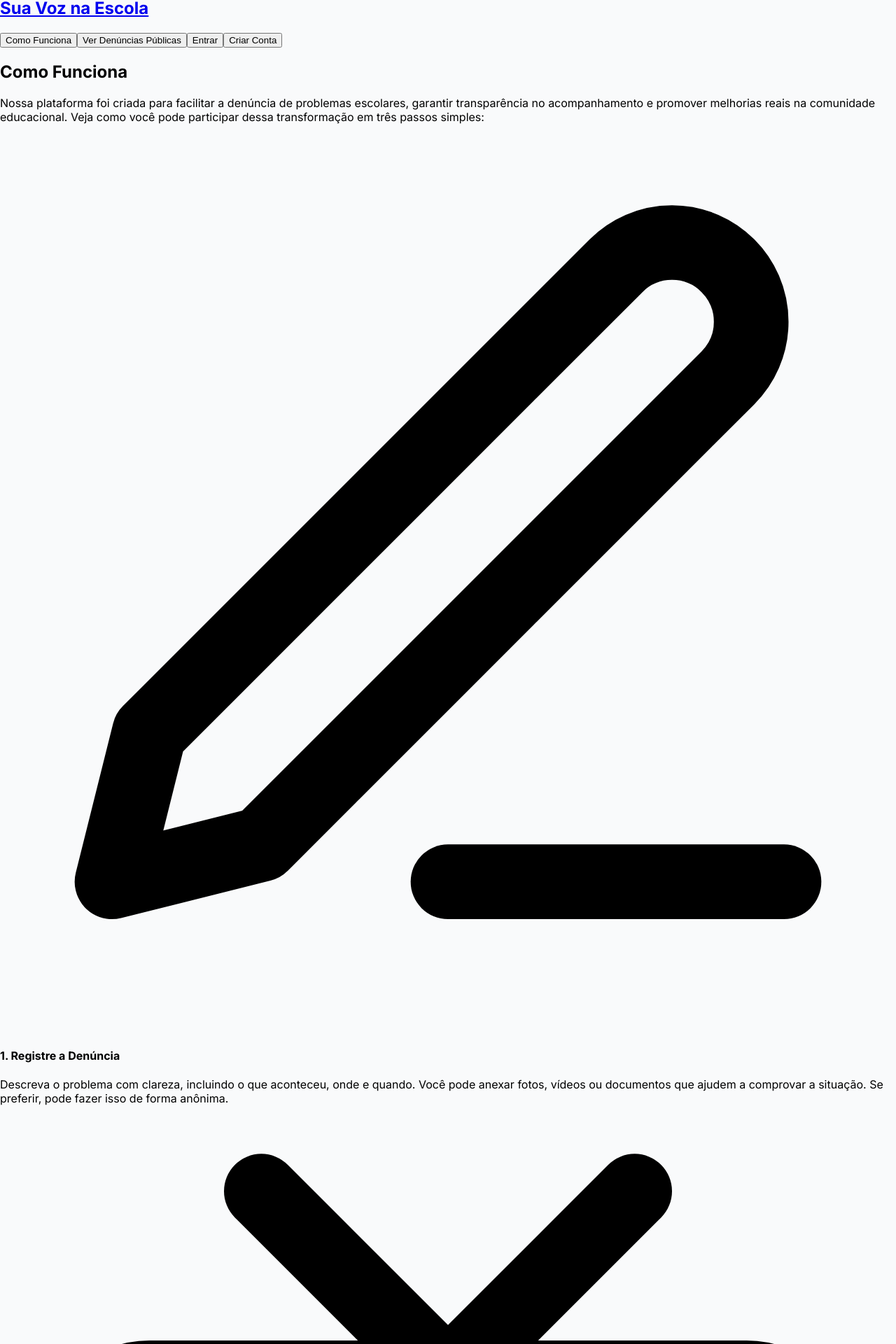
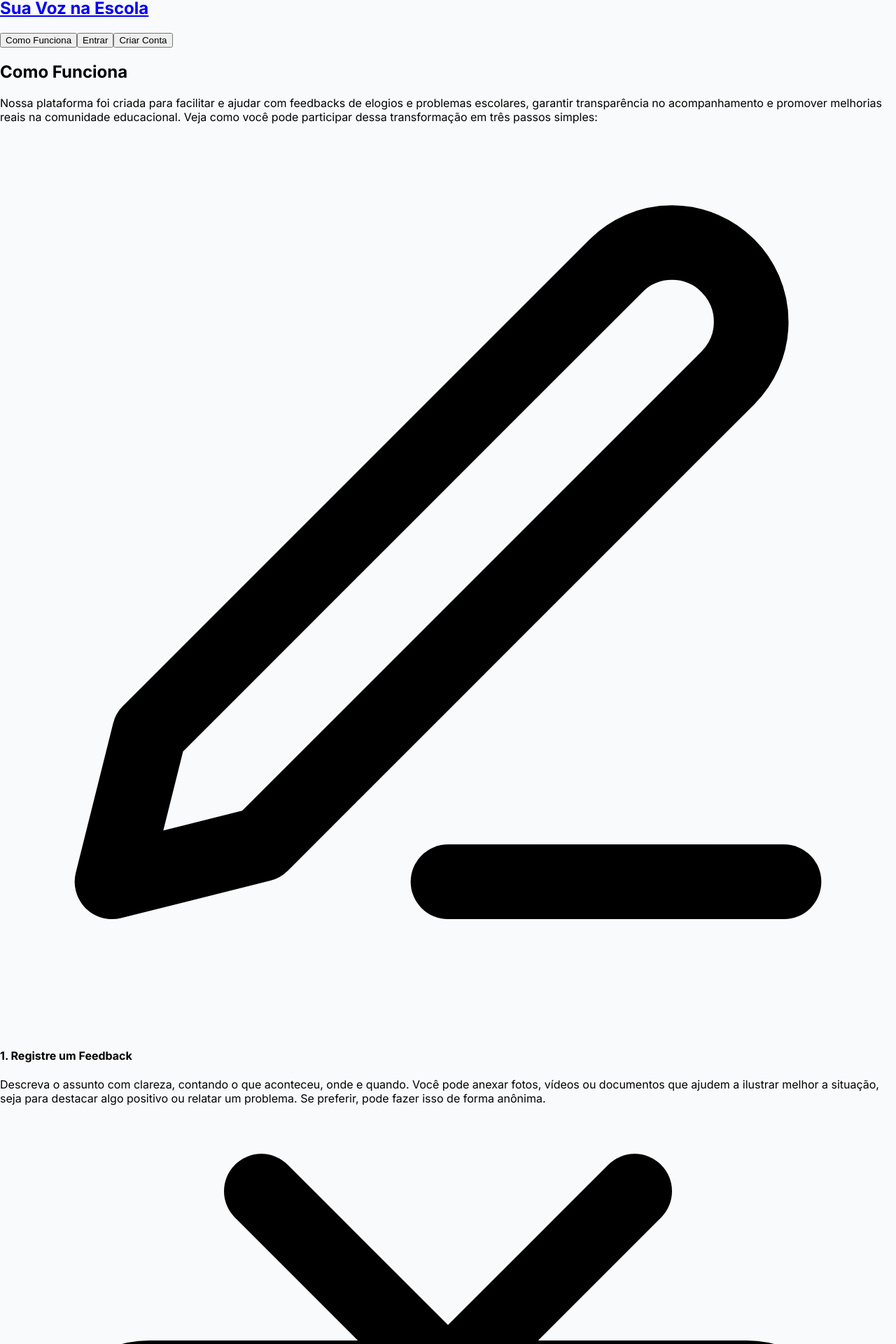
Before and after one commit to fmascena-dev/edureport, a React (Vite) app: page /howitworks in a window 1280 px wide. Shown: the part 1307-3227 px from the top of the page at 70% size. Built offline with nearby package versions, Linux system fonts and the light colour scheme; the HTML template or start-up script is replaced by a standard one.

Commit message:
Atualização de texto

```diff
--- a/src/components/HeroSection.jsx
+++ b/src/components/HeroSection.jsx
@@ -42,8 +42,7 @@ const HeroSection = () => {
         */}
 
         <p className="text-lg md:text-xl max-w-2xl mx-auto mb-8 text-white">
-          Relate problemas, denuncie e acompanhe as respostas das autoridades de
-          forma anônima e segura.
+          Conte o que está dando certo e o que pode melhorar — registre problemas e elogios e receba retornos das autoridades com segurança e anonimato.
         </p>
         {/*
           Parágrafo de apoio (subtítulo).
@@ -58,7 +57,7 @@ const HeroSection = () => {
             className="bg-green-500 text-white font-bold py-3 px-8 rounded-full
                      text-lg shadow-xl hover:bg-green-600 transform hover:scale-105
                      transition duration-300 ease-in-out cursor-pointer">
-            Denunciar um Problema
+            Enviar Feedback
           </button>
         </NavLink>
         {/*
--- a/src/components/HowItWorks.jsx
+++ b/src/components/HowItWorks.jsx
@@ -59,7 +59,7 @@ const HowItWorksSection = () => {
               - mb-4: margem inferior 16px
             */}
 
-            <h4 className="text-xl font-semibold text-gray-700 mb-2">1. Registre a Denúncia</h4>
+            <h4 className="text-xl font-semibold text-gray-700 mb-2">1. Registre um Feedback</h4>
             {/*
               Subtítulo do card
               - text-xl: fonte de 20px
@@ -68,7 +68,7 @@ const HowItWorksSection = () => {
               - mb-2: margem inferior 8px
             */}
 
-            <p className="text-gray-600">Descreva o problema em detalhes, anexando fotos ou vídeos se possível.</p>
+            <p className="text-gray-600">Descreva o problema em detalhes, anexando tags e fotos .</p>
             {/*
               Texto explicativo do card
               - text-gray-600: cinza claro
@@ -82,7 +82,7 @@ const HowItWorksSection = () => {
               <polyline points="17 2 12 7 7 2" />
             </svg>
             <h4 className="text-xl font-semibold text-gray-700 mb-2">2. Acompanhe o Status</h4>
-            <p className="text-gray-600">Receba atualizações sobre o andamento da sua denúncia, de forma transparente.</p>
+            <p className="text-gray-600">Receba atualizações sobre o andamento de seu feedback, de forma transparente.</p>
             {/*
               Card 2: acompanha o status da denúncia
               Ícone verde, título, texto explicativo
--- a/src/components/Navbar.jsx
+++ b/src/components/Navbar.jsx
@@ -33,17 +33,22 @@ const Navbar = () => {
       </div>
 
       <div className="space-x-4">
+
         <NavLink to="/howitworks">
           <button className="text-blue-600 font-semibold py-2 px-4 rounded-full border-2 border-blue-600 hover:bg-purple-50 transition duration-300 cursor-pointer">
             Como Funciona
           </button>
         </NavLink>
 
+        {/*
+        // Poderá ser implementado futuramente
+
         <NavLink to="/seepubliccomplaints">
           <button className="text-blue-600 font-semibold py-2 px-4 rounded-full border-2 border-blue-600 hover:bg-purple-50 transition duration-300 cursor-pointer">
             Ver Denúncias Públicas
           </button>
         </NavLink>
+        */}
 
         {isAuthenticated() ? (
           <>
--- a/src/components/StatisticsSection.jsx
+++ b/src/components/StatisticsSection.jsx
@@ -52,7 +52,7 @@ const StatisticsSection = () => {
               - font-bold: negrito
               - text-blue-600: cor azul
             */}
-            <p className="text-gray-600 text-lg">Denúncias Registradas</p>
+            <p className="text-gray-600 text-lg">Feedbacks Registrados</p>
             {/*
               Descrição do número
               - text-gray-600: cinza médio
@@ -73,7 +73,7 @@ const StatisticsSection = () => {
           {/* Estatística 3 */}
           <div className="p-6">
             <p className="text-6xl font-bold text-yellow-500">324</p>
-            <p className="text-gray-600 text-lg">Problemas em Análise</p>
+            <p className="text-gray-600 text-lg">Feedbacks em Análise</p>
             {/*
               Número e descrição da terceira estatística
               - Número em amarelo
--- a/src/pages/HowItWorksPage.jsx
+++ b/src/pages/HowItWorksPage.jsx
@@ -26,9 +26,11 @@ const HowItWorksPage = () => {
         */}
 
         <p className="text-center font-semibold text-gray-700 text-lg mb-16 max-w-3xl mx-auto">
-          Nossa plataforma foi criada para facilitar a denúncia de problemas escolares,
-          garantir transparência no acompanhamento e promover melhorias reais na comunidade educacional.
-          Veja como você pode participar dessa transformação em três passos simples:
+          Nossa plataforma foi criada para facilitar e ajudar com feedbacks de
+          elogios e problemas escolares, garantir transparência no
+          acompanhamento e promover melhorias reais na comunidade educacional.
+          Veja como você pode participar dessa transformação em três passos
+          simples:
         </p>
         {/*
           Parágrafo de introdução
@@ -68,8 +70,16 @@ const HowItWorksPage = () => {
                 - transition duration-300: animação suave de 300ms
               */}
 
-              <svg xmlns="http://www.w3.org/2000/svg" className="h-16 w-16 text-blue-500 mx-auto mb-4"
-                viewBox="0 0 24 24" fill="none" stroke="currentColor" strokeWidth="2" strokeLinecap="round" strokeLinejoin="round">
+              <svg
+                xmlns="http://www.w3.org/2000/svg"
+                className="h-16 w-16 text-blue-500 mx-auto mb-4"
+                viewBox="0 0 24 24"
+                fill="none"
+                stroke="currentColor"
+                strokeWidth="2"
+                strokeLinecap="round"
+                strokeLinejoin="round"
+              >
                 <path d="M12 20h9" />
                 <path d="M16.5 3.5a2.121 2.121 0 013 3L7 19l-4 1 1-4L16.5 3.5z" />
               </svg>
@@ -81,7 +91,9 @@ const HowItWorksPage = () => {
                 - mb-4: margin-bottom
               */}
 
-              <h4 className="text-xl font-semibold text-gray-700 mb-2">1. Registre a Denúncia</h4>
+              <h4 className="text-xl font-semibold text-gray-700 mb-2">
+                1. Registre um Feedback
+              </h4>
               {/*
                 Título do passo 1
                 - text-xl: tamanho da fonte
@@ -91,9 +103,11 @@ const HowItWorksPage = () => {
               */}
 
               <p className="text-gray-600">
-                Descreva o problema com clareza, incluindo o que aconteceu, onde e quando.
-                Você pode anexar fotos, vídeos ou documentos que ajudem a comprovar a situação.
-                Se preferir, pode fazer isso de forma anônima.
+                Descreva o assunto com clareza, contando o que aconteceu, onde e
+                quando. Você pode anexar fotos, vídeos ou documentos que ajudem
+                a ilustrar melhor a situação, seja para destacar algo positivo
+                ou relatar um problema. Se preferir, pode fazer isso de forma
+                anônima.
               </p>
               {/*
                 Descrição do passo 1
@@ -103,32 +117,54 @@ const HowItWorksPage = () => {
 
             {/* Passo 2 */}
             <div className="p-6 bg-white rounded-xl shadow-lg transform hover:scale-105 transition duration-300">
-              <svg xmlns="http://www.w3.org/2000/svg" className="h-16 w-16 text-green-500 mx-auto mb-4"
-                viewBox="0 0 24 24" fill="none" stroke="currentColor" strokeWidth="2" strokeLinecap="round" strokeLinejoin="round">
+              <svg
+                xmlns="http://www.w3.org/2000/svg"
+                className="h-16 w-16 text-green-500 mx-auto mb-4"
+                viewBox="0 0 24 24"
+                fill="none"
+                stroke="currentColor"
+                strokeWidth="2"
+                strokeLinecap="round"
+                strokeLinejoin="round"
+              >
                 <rect x="2" y="7" width="20" height="15" rx="2" ry="2" />
                 <polyline points="17 2 12 7 7 2" />
               </svg>
-              <h4 className="text-xl font-semibold text-gray-700 mb-2">2. Acompanhe o Status</h4>
+              <h4 className="text-xl font-semibold text-gray-700 mb-2">
+                2. Acompanhe o Status
+              </h4>
               <p className="text-gray-600">
-                Após o envio, você receberá um código para acompanhar o andamento da denúncia.
-                Todas as etapas — desde o recebimento até a resolução — são atualizadas em tempo real, garantindo total transparência.
+                Após o envio, você receberá um código para acompanhar o
+                andamento do Feedback. Todas as etapas — desde o recebimento até
+                a resolução — são atualizadas em tempo real, garantindo total
+                transparência.
               </p>
             </div>
 
             {/* Passo 3 */}
             <div className="p-6 bg-white rounded-xl shadow-lg transform hover:scale-105 transition duration-300">
-              <svg xmlns="http://www.w3.org/2000/svg" className="h-16 w-16 text-purple-500 mx-auto mb-4"
-                viewBox="0 0 24 24" fill="none" stroke="currentColor" strokeWidth="2" strokeLinecap="round" strokeLinejoin="round">
+              <svg
+                xmlns="http://www.w3.org/2000/svg"
+                className="h-16 w-16 text-purple-500 mx-auto mb-4"
+                viewBox="0 0 24 24"
+                fill="none"
+                stroke="currentColor"
+                strokeWidth="2"
+                strokeLinecap="round"
+                strokeLinejoin="round"
+              >
                 <path d="M14 2H6a2 2 0 00-2 2v16a2 2 0 002 2h12a2 2 0 002-2V8z" />
                 <path d="M14 2v6h6M10 15h4M10 19h4" />
               </svg>
-              <h4 className="text-xl font-semibold text-gray-700 mb-2">3. Mude a sua Escola</h4>
+              <h4 className="text-xl font-semibold text-gray-700 mb-2">
+                3. Mude a sua Escola
+              </h4>
               <p className="text-gray-600">
-                Cada denúncia contribui para melhorias reais.
-                Os dados ajudam gestores a tomar decisões mais eficazes, promovendo um ambiente escolar mais seguro, justo e acolhedor para todos.
+                Cada Feedback contribui para melhorias reais. Os dados ajudam
+                gestores a tomar decisões mais eficazes, promovendo um ambiente
+                escolar mais seguro, justo e acolhedor para todos.
               </p>
             </div>
-
           </div>
         </div>
       </section>
--- a/src/pages/LoginPage.jsx
+++ b/src/pages/LoginPage.jsx
@@ -63,10 +63,10 @@ const LoginPage = () => {
 
         <h1 className="text-2xl font-bold">Sua voz na Escola</h1>
 
-        <p className="mt-2 mb-5">Plataforma segura para denúncias escolares</p>
+        <p className="mt-2 mb-5">Plataforma segura para feedbacks escolares.</p>
 
         <ul className="text-left mt-2 space-y-2 text-sm">
-          <li>• Denúncias anônimas e seguras</li>
+          <li>• Feedbacks anônimos e seguros</li>
           <li>• Ambiente escolar mais seguro</li>
         </ul>
       </div>
--- a/src/pages/SchoolControlPanel.jsx
+++ b/src/pages/SchoolControlPanel.jsx
@@ -30,7 +30,7 @@ const SchoolControlPainel = () => {
             </h1>
 
             <p className="text-center text-gray-700 text-lg mb-10">
-                Aqui você encontra os principais recursos para gerenciar sua instituição e acompanhar denúncias recebidas.
+                Aqui você encontra os principais recursos para gerenciar sua instituição e acompanhar seus feedbacks recebidos.
             </p>
 
             <div className="grid grid-cols-1 md:grid-cols-2 gap-6 mb-12">
@@ -41,12 +41,12 @@ const SchoolControlPainel = () => {
 
                 <a href="/schoolcomplaints" className="bg-white shadow-md rounded-lg p-6 hover:shadow-lg transition">
                     <h2 className="text-red-600 font-bold text-xl mb-2">Suas Denúncias</h2>
-                    <p className="text-gray-600 text-sm">Acompanhe as denúncias recebidas e tome providências.</p>
+                    <p className="text-gray-600 text-sm">Acompanhe seus feedbacks recebidos e tome providências.</p>
                 </a>
             </div>
 
             <div className="mb-12">
-                <h3 className="text-center text-xl font-bold text-gray-800 mb-6">Denúncias Recebidas</h3>
+                <h3 className="text-center text-xl font-bold text-gray-800 mb-6">Feedbacks Recebidos</h3>
                 <div className="space-y-6">
                     {complaints.map((complaint, index) => (
                         <div key={index} className="bg-white rounded-lg shadow-md p-6">
--- a/src/pages/StudentControlPanel.jsx
+++ b/src/pages/StudentControlPanel.jsx
@@ -24,13 +24,13 @@ const StudentControlPainel = () => {
                 </a>
 
                 <a href="/seestudentcomplaints" className="bg-white shadow-md rounded-lg p-6 hover:shadow-lg transition">
-                    <h2 className="text-red-600 font-bold text-xl mb-2">Denúncias</h2>
+                    <h2 className="text-red-600 font-bold text-xl mb-2">Feedbacks</h2>
                     <p className="text-gray-600 text-sm">Relate problemas ou situações preocupantes.</p>
                 </a>
 
                 <a href="/complaintregister" className="bg-white shadow-md rounded-lg p-6 hover:shadow-lg transition">
-                    <h2 className="text-green-700 font-bold text-xl mb-2">Criar Denúncia</h2>
-                    <p className="text-gray-600 text-sm">Registre uma nova denúncia sobre ocorrências internas.</p>
+                    <h2 className="text-green-700 font-bold text-xl mb-2">Criar Feedback</h2>
+                    <p className="text-gray-600 text-sm">Registre um novo feedback sobre ocorrências internas.</p>
                 </a>
             </div>
 
```
Also changed, not shown: 1 other file (tests, documents, lock files or other folders).
